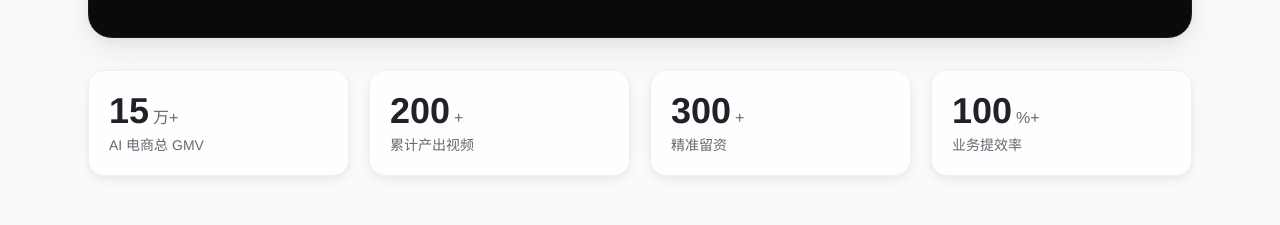
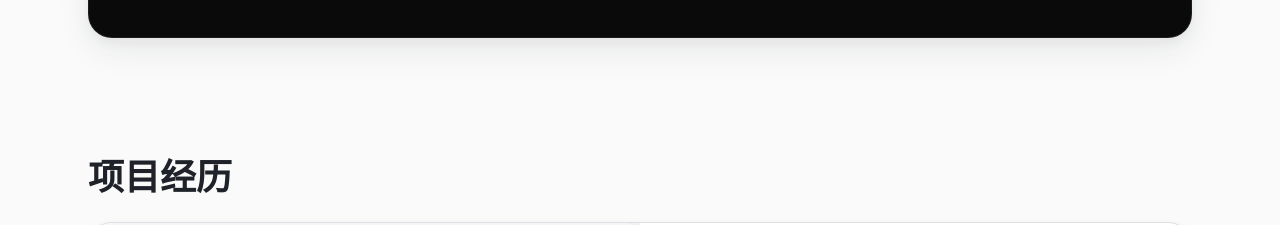
Before and after one commit to cneym1125/lingqi-CV, a React (Vite) app: page / in a window 1280 px wide. Shown: the part 480-705 px from the top of the page. Built offline with nearby package versions, Linux system fonts and the light colour scheme.

Commit message:
remove: 删除Hero数据卡片;直播后台caption加部分

```diff
--- a/src/components/Hero.tsx
+++ b/src/components/Hero.tsx
@@ -68,37 +68,6 @@ export function Hero() {
             </div>
           </div>
         </div>
-
-        {/* 数据卡片 */}
-        <motion.div
-          initial={{ opacity: 0, y: 24 }}
-          animate={{ opacity: 1, y: 0 }}
-          transition={{ duration: 0.8, delay: 0.3 }}
-          className="mt-8 grid grid-cols-2 gap-3 md:grid-cols-4 md:gap-5"
-        >
-          {profile.highlights.map((h, i) => (
-            <motion.div
-              key={h.label}
-              initial={{ opacity: 0, y: 16 }}
-              animate={{ opacity: 1, y: 0 }}
-              transition={{ duration: 0.6, delay: 0.4 + i * 0.08 }}
-              whileHover={{ y: -4 }}
-              className="glass-card rounded-2xl p-5 shadow-soft transition hover:shadow-soft-lg"
-            >
-              <div className="flex items-baseline gap-1">
-                <span className="text-3xl font-semibold text-ink-900 md:text-4xl">
-                  {h.value}
-                </span>
-                {h.suffix && (
-                  <span className="text-base font-medium text-ink-500">
-                    {h.suffix}
-                  </span>
-                )}
-              </div>
-              <div className="mt-1 text-sm text-ink-500">{h.label}</div>
-            </motion.div>
-          ))}
-        </motion.div>
       </div>
     </section>
   )
--- a/src/data/resume.ts
+++ b/src/data/resume.ts
@@ -233,7 +233,7 @@ export const projects: ProjectItem[] = [
     cover:
       'https://images.unsplash.com/photo-1556761175-5973dc0f32e7?w=1600',
     gallery: [
-      { src: '/images/project/一些直播盯盘后台.jpg', caption: '直播盯盘后台' },
+      { src: '/images/project/一些直播盯盘后台.jpg', caption: '部分直播盯盘后台' },
       { src: '/images/project/部分出单账单.png', caption: '部分出单账单' },
       { src: '/images/project/自研提效工具.png', caption: '自研提效工具' },
       { src: '/images/project/大学科技园入驻协议书.jpg', caption: '大学科技园入驻协议书' },
```
